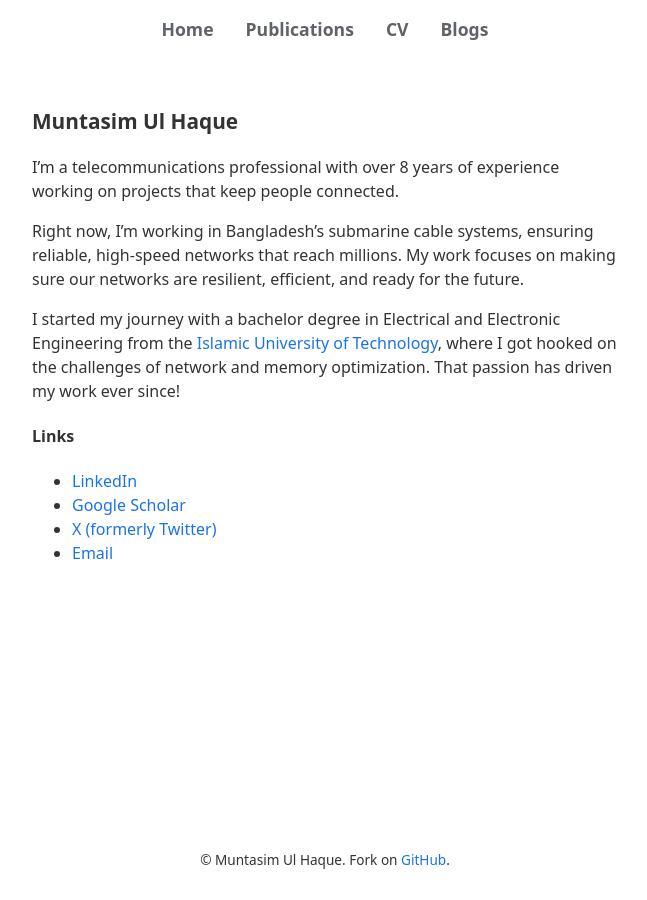
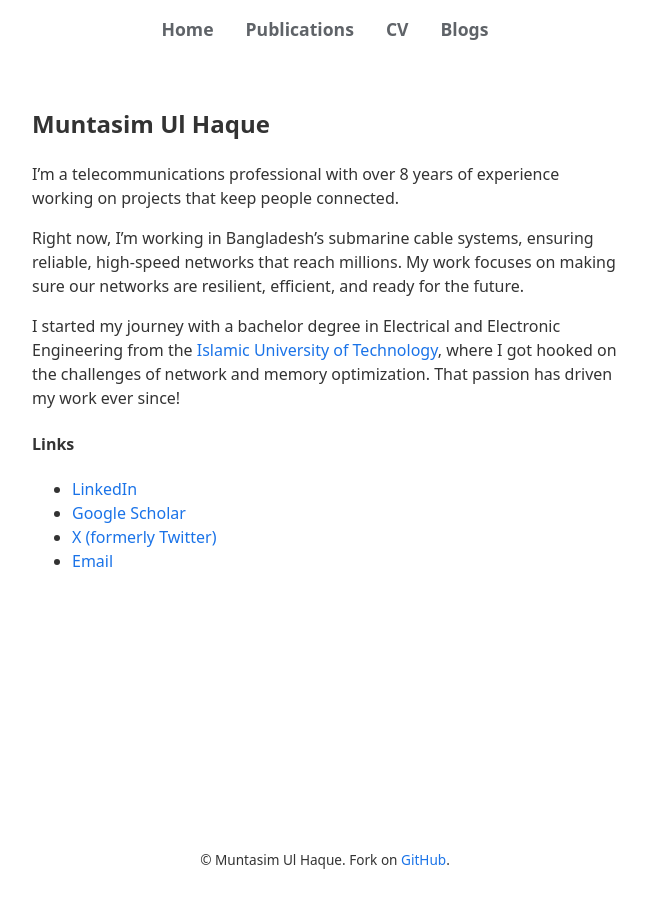
Before and after one commit to muntasimulhaque/muntasimulhaque.github.io, a Jekyll site: the page built from index.md, in a window 1280 px wide. Shown: the whole page, without its empty margins (315-962 px from the left). Built offline with Jekyll 4.4.1, drawn with Linux system fonts in a browser that asks for light colours; our own code applies the rules of GitHub Pages for plain Markdown files.

Commit message:
Update main.css

```diff
--- a/assets/css/main.css
+++ b/assets/css/main.css
@@ -42,27 +42,6 @@ h1, h2, h3, h4, h5, h6 {
     font-family: system-ui, -apple-system, BlinkMacSystemFont,
                  "Segoe UI", Roboto, Oxygen, Ubuntu, Cantarell,
                  "Open Sans", "Helvetica Neue", sans-serif;
-}
-
-h1 {
-    font-size: 1.3em;
-    color: var(--primary-color);
-}
-
-h2 {
-    font-size: 1.2em;
-}
-
-h3 {
-    font-size: 1.1em;
-}
-
-h4 {
-    font-size: 1em;
-}
-
-h5, h6 {
-    font-size: 0.9em;
 }
 
 /* Header and navigation */
```
